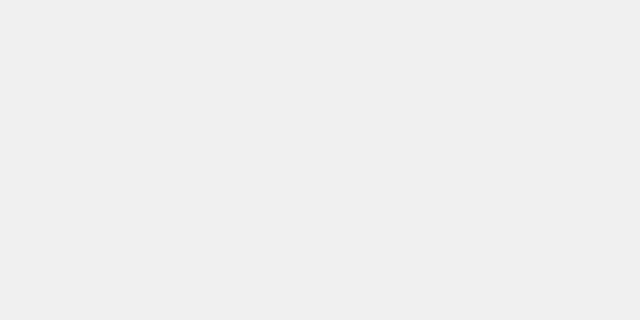
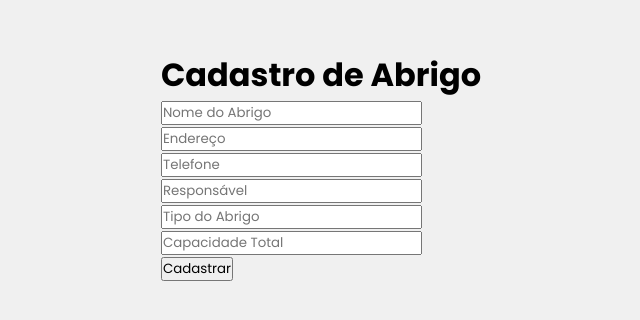
Before and after one commit to VitoriaSCouto/Projeto-Integrador-I, a React (Vite) app in the folder Login/: page /cadastro-abrigo in a window 1280 px wide. Before the commit this address had no page. Shown: the part 234-554 px from the top of the page, without its empty margins (319-959 px from the left). Built offline with nearby package versions, Linux system fonts and the light colour scheme.

Commit message:
Página sem estilo - Cadastro de Abrigos

```diff
--- a/Login/src/App.jsx
+++ b/Login/src/App.jsx
@@ -6,6 +6,7 @@ import LoginAdm from './pages/login_adm';
 import Login from './pages/login';
 import PgAdm from './pages/pg_adm';
 import Cadastro from './pages/cadastro';
+import CadastroAbrigo from './pages/cadastro_abrigo';
 
 function App() {
   return (
@@ -21,6 +22,8 @@ function App() {
           <Route path="/pg_adm" element={<PgAdm />} />
 
           <Route path="/cadastro" element={<Cadastro />} />
+
+          <Route path="/cadastro-abrigo" element={<CadastroAbrigo />} />
         </Routes>
       </Router>
     </div>
--- /dev/null
+++ b/Login/src/pages/cadastro_abrigo/index.jsx
@@ -0,0 +1,45 @@
+import { useState } from "react";
+
+const CadastroAbrigo = () => {
+  const [mensagem, setMensagem] = useState('')
+
+  const handleSubmit = async (e) => {
+    e.preventDefault()
+
+    const dados = {
+      nome: e.target.nome.value,
+      endereco: e.target.endereco.value,
+      telefone: e.target.telefone.value,
+      responsavel: e.target.responsavel.value,
+      tipoAbrigo: e.target.tipoAbrigo.value,
+      capacidadeTotal: Number(e.target.capacidadeTotal.value)
+    }
+
+    const resposta = await fetch('http://localhost:3000/api/abrigos/cadastrar', {
+      method: 'POST',
+      headers: { 'Content-Type': 'application/json' },
+      body: JSON.stringify(dados)
+    })
+
+    const resultado = await resposta.json()
+    setMensagem(resultado.mensagem)
+  }
+
+  return (
+    <div>
+      <form onSubmit={handleSubmit}>
+        <h1>Cadastro de Abrigo</h1>
+        <input type="text" name="nome" placeholder="Nome do Abrigo" /><br/>
+        <input type="text" name="endereco" placeholder="Endereço" /><br/>
+        <input type="text" name="telefone" placeholder="Telefone" /><br/>
+        <input type="text" name="responsavel" placeholder="Responsável" /><br/>
+        <input type="text" name="tipoAbrigo" placeholder="Tipo do Abrigo" /><br/>
+        <input type="number" name="capacidadeTotal" placeholder="Capacidade Total" /><br/>
+        <button type="submit">Cadastrar</button>
+        {mensagem && <p>{mensagem}</p>}
+      </form>
+    </div>
+  );
+};
+
+export default CadastroAbrigo;
```
Also changed, not shown: 1 other file (tests, documents, lock files or other folders).
